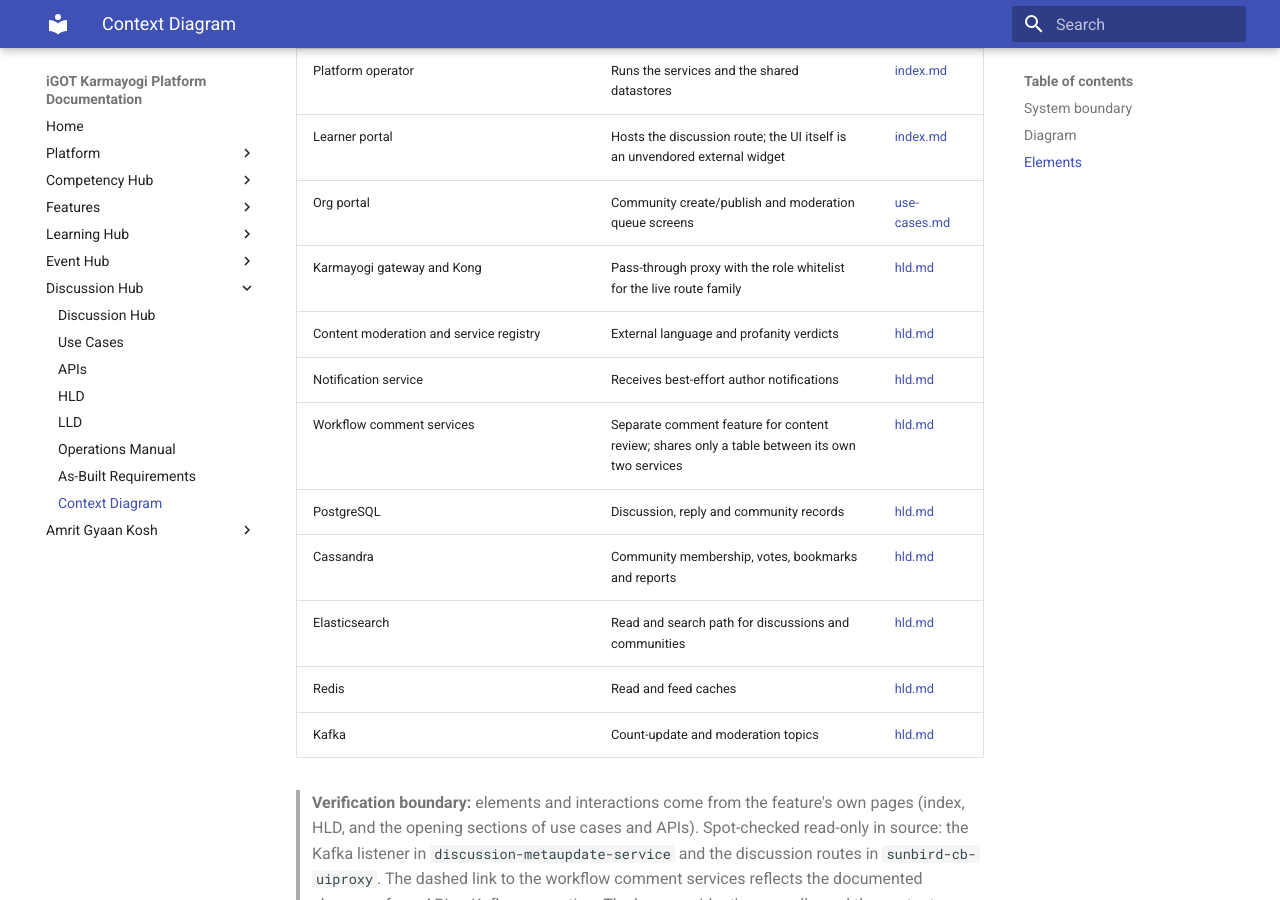
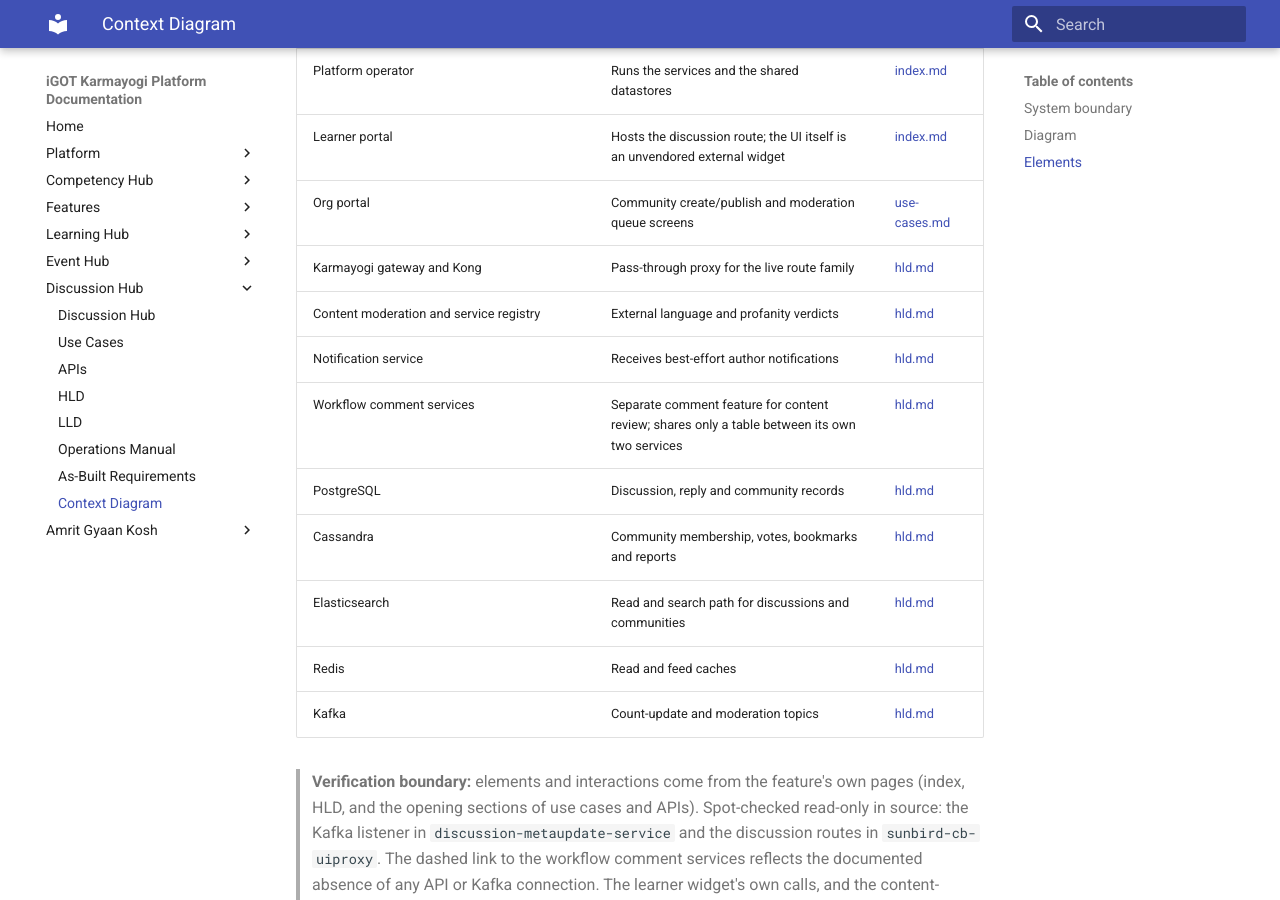
Before and after one commit to KB-iGOT/igot-docs, an MkDocs documentation site: the page built from docs/learning-hub/discussion-hub/context-diagram.md, in a window 1280 px wide and 900 px high, scrolled down 1213 px. Built offline with MkDocs 1.6.1 and Material for MkDocs 9.7.7, drawn with Linux system fonts in a browser that asks for light colours.

Commit message:
security(3/5): remove role-whitelist wording from context diagrams
Categories removed: gateway role-whitelist / access-rule description.
Proxy and routing description kept.

To undo: git revert <this commit>

Co-Authored-By: Claude Sonnet 5.5 <noreply@anthropic.com>

```diff
--- a/docs/learning-hub/discussion-hub/context-diagram.md
+++ b/docs/learning-hub/discussion-hub/context-diagram.md
@@ -38,7 +38,7 @@ flowchart LR
     MOD -->|"review, hide, restore reports"| OP
     LP -->|"API calls"| GW
     OP -->|"API calls"| GW
-    GW -->|"proxies, applies role whitelist"| DH
+    GW -->|"proxies requests"| DH
     OPS -->|"runs services and shared stores"| DH
 
     DH -->|"language and profanity checks"| MODS
@@ -62,7 +62,7 @@ flowchart LR
 | Platform operator | Runs the services and the shared datastores | [index.md](index.md) |
 | Learner portal | Hosts the discussion route; the UI itself is an unvendored external widget | [index.md](index.md) |
 | Org portal | Community create/publish and moderation queue screens | [use-cases.md](use-cases.md) |
-| Karmayogi gateway and Kong | Pass-through proxy with the role whitelist for the live route family | [hld.md](hld.md) |
+| Karmayogi gateway and Kong | Pass-through proxy for the live route family | [hld.md](hld.md) |
 | Content moderation and service registry | External language and profanity verdicts | [hld.md](hld.md) |
 | Notification service | Receives best-effort author notifications | [hld.md](hld.md) |
 | Workflow comment services | Separate comment feature for content review; shares only a table between its own two services | [hld.md](hld.md) |
```
Also changed, not shown: docs/learning-hub/marketplace/context-diagram.md (+1 -1 lines).
